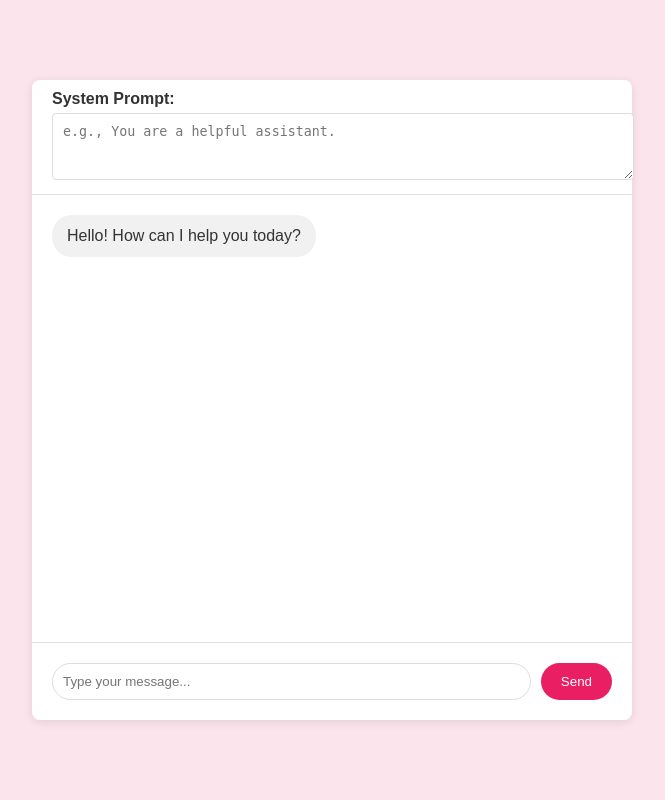
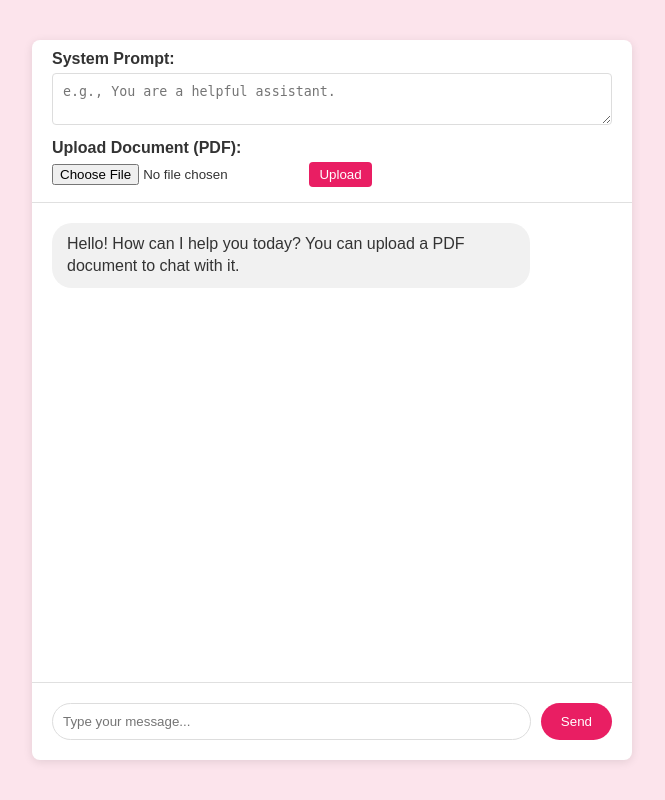
Before and after one commit to xinyiren/jules-test-personal-1, a Flask app: page / in a window 1280 px wide. Shown: the whole page, without its empty margins (308-973 px from the left). Run offline with Flask 3, Linux system fonts and the light colour scheme.

Commit message:
Implement RAG with LangChain and file upload

```diff
--- a/main.py
+++ b/main.py
@@ -1,38 +1,113 @@
 import os
 from flask import Flask, render_template, request, jsonify
-import openai
+from langchain_openai import ChatOpenAI, OpenAIEmbeddings
+from langchain_community.vectorstores import Chroma
+from langchain_community.document_loaders import PyPDFLoader
+from langchain_text_splitters import RecursiveCharacterTextSplitter
+from langchain.chains import create_retrieval_chain
+from langchain.chains.combine_documents import create_stuff_documents_chain
+from langchain_core.prompts import ChatPromptTemplate
 
 app = Flask(__name__)
 
-# It's better to load the key from environment variables
-openai.api_key = os.getenv("OPENAI_API_KEY")
+# Ensure OPENAI_API_KEY is set
+if not os.getenv("OPENAI_API_KEY"):
+    print("Warning: OPENAI_API_KEY environment variable not set.")
+
+UPLOAD_FOLDER = 'uploads'
+os.makedirs(UPLOAD_FOLDER, exist_ok=True)
+app.config['UPLOAD_FOLDER'] = UPLOAD_FOLDER
+
+# Global variable to store the vector store
+vector_store = None
 
 @app.route("/")
 def index():
     return render_template("index.html")
 
+@app.route("/upload", methods=["POST"])
+def upload_file():
+    global vector_store
+    if 'file' not in request.files:
+        return jsonify({"error": "No file part"}), 400
+    file = request.files['file']
+    if file.filename == '':
+        return jsonify({"error": "No selected file"}), 400
+
+    if file:
+        filepath = os.path.join(app.config['UPLOAD_FOLDER'], file.filename)
+        file.save(filepath)
+
+        try:
+            # Process the file (assuming PDF for now based on PyPDFLoader)
+            # If we want to support other formats, we'd need to check extension
+            if filepath.lower().endswith('.pdf'):
+                loader = PyPDFLoader(filepath)
+                docs = loader.load()
+
+                text_splitter = RecursiveCharacterTextSplitter(chunk_size=1000, chunk_overlap=200)
+                splits = text_splitter.split_documents(docs)
+
+                # Embed and store
+                if vector_store is None:
+                     vector_store = Chroma.from_documents(documents=splits, embedding=OpenAIEmbeddings())
+                else:
+                     vector_store.add_documents(splits)
+
+                return jsonify({"message": "File processed successfully"})
+            else:
+                return jsonify({"error": "Only PDF files are supported currently"}), 400
+        except Exception as e:
+            print(f"Error processing file: {e}")
+            return jsonify({"error": str(e)}), 500
+
 @app.route("/chat", methods=["POST"])
 def chat():
+    global vector_store
     data = request.json
     message = data["message"]
-    system_prompt = data.get("system_prompt", "You are a helpful assistant.")
-
-    messages = []
-    if system_prompt:
-        messages.append({"role": "system", "content": system_prompt})
-    messages.append({"role": "user", "content": message})
+    system_prompt_text = data.get("system_prompt", "You are a helpful assistant.")
 
     try:
-        response = openai.chat.completions.create(
-            model="gpt-3.5-turbo",
-            messages=messages
-        )
-        reply = response.choices[0].message.content
+        llm = ChatOpenAI(model="gpt-3.5-turbo")
+
+        if vector_store:
+            retriever = vector_store.as_retriever()
+
+            system_prompt = (
+                f"{system_prompt_text}\n\n"
+                "Use the following pieces of retrieved context to answer the question. "
+                "If you don't know the answer, just say that you don't know. "
+                "\n\n"
+                "{context}"
+            )
+
+            prompt = ChatPromptTemplate.from_messages(
+                [
+                    ("system", system_prompt),
+                    ("human", "{input}"),
+                ]
+            )
+
+            question_answer_chain = create_stuff_documents_chain(llm, prompt)
+            rag_chain = create_retrieval_chain(retriever, question_answer_chain)
+
+            response = rag_chain.invoke({"input": message})
+            reply = response["answer"]
+
+        else:
+            # Fallback to normal chat if no documents uploaded
+            messages = [
+                ("system", system_prompt_text),
+                ("human", message),
+            ]
+            response = llm.invoke(messages)
+            reply = response.content
+
+        return jsonify({"reply": reply})
     except Exception as e:
-        print(f"Error: {e}")
-        reply = "I am sorry, I am having trouble connecting to the service."
-
-    return jsonify({"reply": reply})
+        print(f"Error in chat: {e}")
+        return jsonify({"reply": "I am sorry, I encountered an error."})
 
 if __name__ == "__main__":
-    app.run(debug=True, port=5001, use_reloader=False)
+    app.run(debug=True, host='0.0.0.0', port=3000, use_reloader=False)
--- a/requirements.txt
+++ b/requirements.txt
@@ -1,2 +1,8 @@
 Flask
 openai
+langchain
+langchain-openai
+langchain-community
+chromadb
+pypdf
+tiktoken
--- a/templates/index.html
+++ b/templates/index.html
@@ -21,7 +21,7 @@
         #chat-container {
             width: 80%;
             max-width: 600px;
-            height: 80vh;
+            height: 90vh;
             background-color: #fff;
             border-radius: 8px;
             box-shadow: 0 2px 10px rgba(0,0,0,0.1);
@@ -76,27 +76,14 @@
         #send-button:hover {
             background-color: #c2185b; /* Darker pink on hover */
         }
-    </style>
-</head>
-<body>
-    <div id="chat-container">
-        <div id="system-prompt-container">
-            <label for="system-prompt">System Prompt:</label>
-            <textarea id="system-prompt" name="system_prompt" rows="3" placeholder="e.g., You are a helpful assistant."></textarea>
-        </div>
-        <div id="chat-history">
-            <div class="message bot-message">Hello! How can I help you today?</div>
-        </div>
-        <form id="chat-form" method="post" action="/chat">
-            <input type="text" id="message-input" name="message" placeholder="Type your message..." autocomplete="off">
-            <button type="submit" id="send-button">Send</button>
-        </form>
-    </div>
 
-    <style>
+        #controls-container {
+             border-bottom: 1px solid #e0e0e0;
+             padding: 10px 20px;
+        }
+
         #system-prompt-container {
-            padding: 10px 20px;
-            border-bottom: 1px solid #e0e0e0;
+            margin-bottom: 10px;
         }
         #system-prompt-container label {
             display: block;
@@ -110,14 +97,109 @@
             border: 1px solid #ddd;
             border-radius: 4px;
             resize: vertical;
+            box-sizing: border-box;
+        }
+
+        #upload-container {
+            margin-top: 10px;
+        }
+        #upload-label {
+            display: block;
+            margin-bottom: 5px;
+            color: #333;
+            font-weight: bold;
+        }
+        #upload-status {
+            margin-top: 5px;
+            font-size: 0.9em;
+        }
+        .success {
+            color: green;
+        }
+        .error {
+            color: red;
+        }
+        .btn {
+             background-color: #e91e63;
+             color: white;
+             border: none;
+             padding: 5px 10px;
+             border-radius: 4px;
+             cursor: pointer;
+        }
+        .btn:hover {
+             background-color: #c2185b;
         }
     </style>
+</head>
+<body>
+    <div id="chat-container">
+        <div id="controls-container">
+            <div id="system-prompt-container">
+                <label for="system-prompt">System Prompt:</label>
+                <textarea id="system-prompt" name="system_prompt" rows="2" placeholder="e.g., You are a helpful assistant."></textarea>
+            </div>
+            <div id="upload-container">
+                <label id="upload-label">Upload Document (PDF):</label>
+                <input type="file" id="file-input" accept=".pdf">
+                <button id="upload-button" class="btn">Upload</button>
+                <div id="upload-status"></div>
+            </div>
+        </div>
+
+        <div id="chat-history">
+            <div class="message bot-message">Hello! How can I help you today? You can upload a PDF document to chat with it.</div>
+        </div>
+        <form id="chat-form" method="post" action="/chat">
+            <input type="text" id="message-input" name="message" placeholder="Type your message..." autocomplete="off">
+            <button type="submit" id="send-button">Send</button>
+        </form>
+    </div>
 
     <script>
         const chatHistory = document.getElementById('chat-history');
         const chatForm = document.getElementById('chat-form');
         const messageInput = document.getElementById('message-input');
         const systemPromptInput = document.getElementById('system-prompt');
+        const fileInput = document.getElementById('file-input');
+        const uploadButton = document.getElementById('upload-button');
+        const uploadStatus = document.getElementById('upload-status');
+
+        uploadButton.addEventListener('click', async () => {
+            const file = fileInput.files[0];
+            if (!file) {
+                uploadStatus.textContent = "Please select a file.";
+                uploadStatus.className = "error";
+                return;
+            }
+
+            const formData = new FormData();
+            formData.append('file', file);
+
+            uploadStatus.textContent = "Uploading and processing...";
+            uploadStatus.className = "";
+
+            try {
+                const response = await fetch('/upload', {
+                    method: 'POST',
+                    body: formData
+                });
+
+                const result = await response.json();
+
+                if (response.ok) {
+                    uploadStatus.textContent = "File uploaded and processed successfully!";
+                    uploadStatus.className = "success";
+                } else {
+                    uploadStatus.textContent = `Error: ${result.error}`;
+                    uploadStatus.className = "error";
+                }
+            } catch (error) {
+                uploadStatus.textContent = "An error occurred during upload.";
+                uploadStatus.className = "error";
+                console.error('Upload error:', error);
+            }
+        });
 
         chatForm.addEventListener('submit', async (e) => {
             e.preventDefault();
@@ -128,6 +210,7 @@
             appendMessage(message, 'user');
             messageInput.value = '';
 
+            try {
                 const response = await fetch('/chat', {
                     method: 'POST',
                     headers: {
@@ -138,6 +221,10 @@
 
                 const data = await response.json();
                 appendMessage(data.reply, 'bot');
+            } catch (error) {
+                appendMessage("Error: Could not send message.", 'bot');
+                console.error('Chat error:', error);
+            }
         });
 
         function appendMessage(message, sender) {
```
Also changed, not shown: 1 other file. Lines whose indentation alone changed are shown as unchanged.
